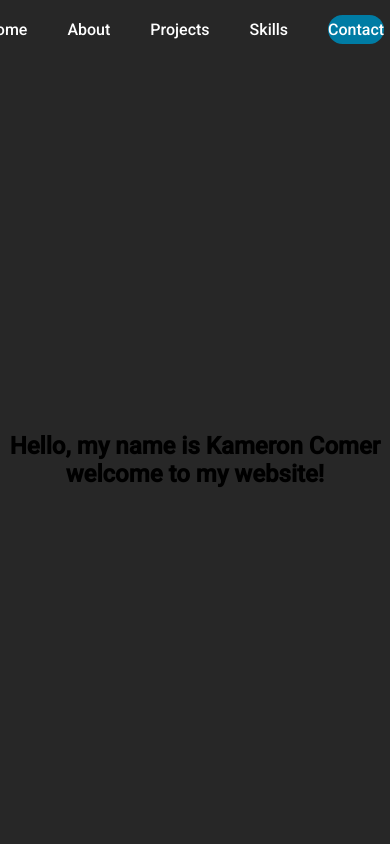
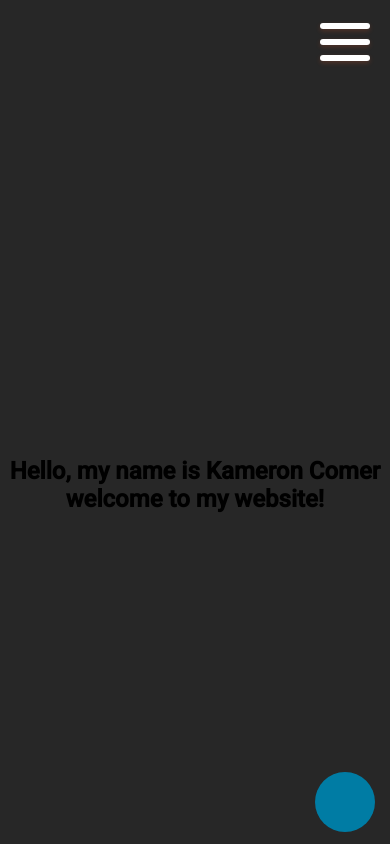
Before and after one commit to syntaxDuck/Portfolio-Website, a plain HTML site: page index.html in a window 390 px wide. Drawn offline with Linux system fonts and the light colour scheme; a web font is replaced by a local one.

Commit message:
Added basic mobile layout w/ hamburger animiation

```diff
--- a/index.html
+++ b/index.html
@@ -22,7 +22,7 @@
     <script src="index.js"></script>-->
 
     <nav class="navigationBar">
-      <button>Contact</button>
+      <button class='contactBtn'>Contact</button>
       <ul class="navLinks">
         <li><a link="#">Skills</a></li>
         <li><a link="#">Projects</a></li>
--- a/style.css
+++ b/style.css
@@ -52,7 +52,10 @@ body, html {
 
 .navigationBar {
   width: 100vw;
-  height: 7vh;
+  max-width: 2000px;
+  height: 10vh;
+  min-height: 50px;
+  max-height: 100px;
 
   background-color: var(--backgroundMain);
   display: flex;
@@ -62,23 +65,27 @@ body, html {
 
 }
 
-.navigationBar>*:first-child {
+.contactBtn {
   order: 0;
   flex: 2;
   height: 50%;
   max-width: 160px;
   margin-right: 1.5%;
+
+  background: var(--secondaryColor);
   border: none;
   border-radius: 50px;
-  background: var(--secondaryColor);
+
+  text-align: center;
   font-family: 'Roboto', sans-serif;
   font-size: 16px;
   color: white;
+
   transition: background-color  0.5s ease-in-out,
               font-size  0.5s ease-in-out;
 }
 
-.navigationBar>*:first-child:hover {
+.contactBtn:hover {
   background: var(--hoverColor);
   font-size: 20px;
   cursor: pointer;
@@ -122,18 +129,19 @@ body, html {
   cursor: pointer;
 }
 
+
 .menu-btn {
+  display: none;
   position: relative;
-  display: flex;
   justify-content: center;
   align-items: center;
-  width: 7.5%;
-  height: 100%;
+  width: 90px;
+  height: 90px;
   cursor: pointer;
   transition: all .5s ease-in-out;
-  border: 3px solid white
 }
 .menu-btn_burger {
+  display: none;
   width: 50px;
   height: 6px;
   background: white;
@@ -172,6 +180,7 @@ body, html {
   transform: rotate(-45deg) translate(35px, 35px);
 }
 
+
 .mainGrid {
   width: 80%;
   height: inherit;
@@ -202,3 +211,31 @@ body, html {
   text-align: center;
 
 }
+
+@media screen and (max-width: 768px) {
+  .menu-btn {
+    order: 0;
+    display: flex;
+  }
+  .menu-btn_burger {
+    display: inline;
+  }
+  .navLinks {
+    display: none;
+  }
+  .contactBtn {
+    order: 1;
+    flex:none;
+    position: relative;
+    margin-right: 0;
+    top: 90vh;
+    right: -75px;
+    font-size: 0px;
+    border-radius: 100%;
+    height: 60px;
+    width: 60px;
+  }
+  ::-webkit-scrollbar {
+    width: 0px;
+  }
+}
```
